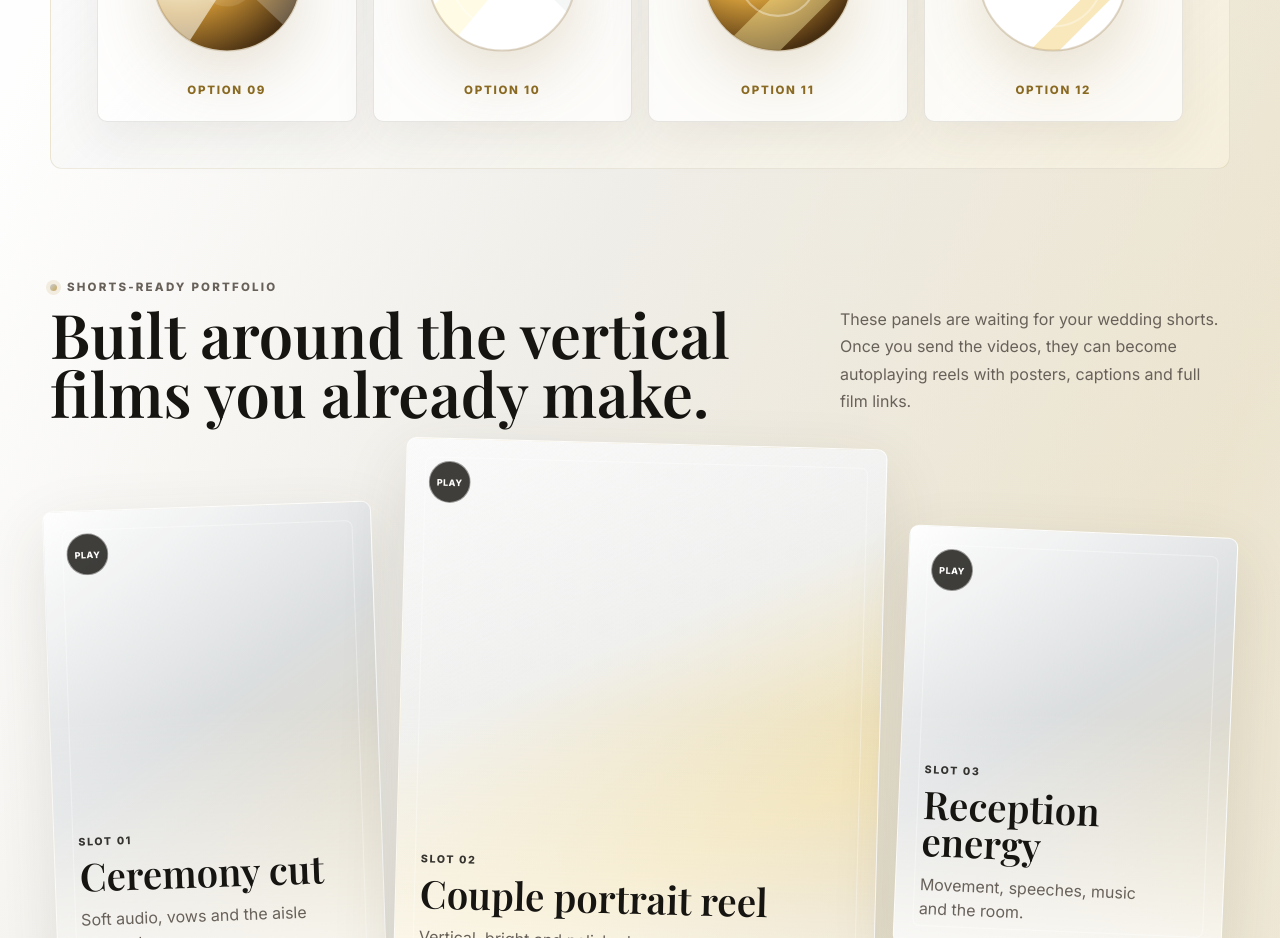
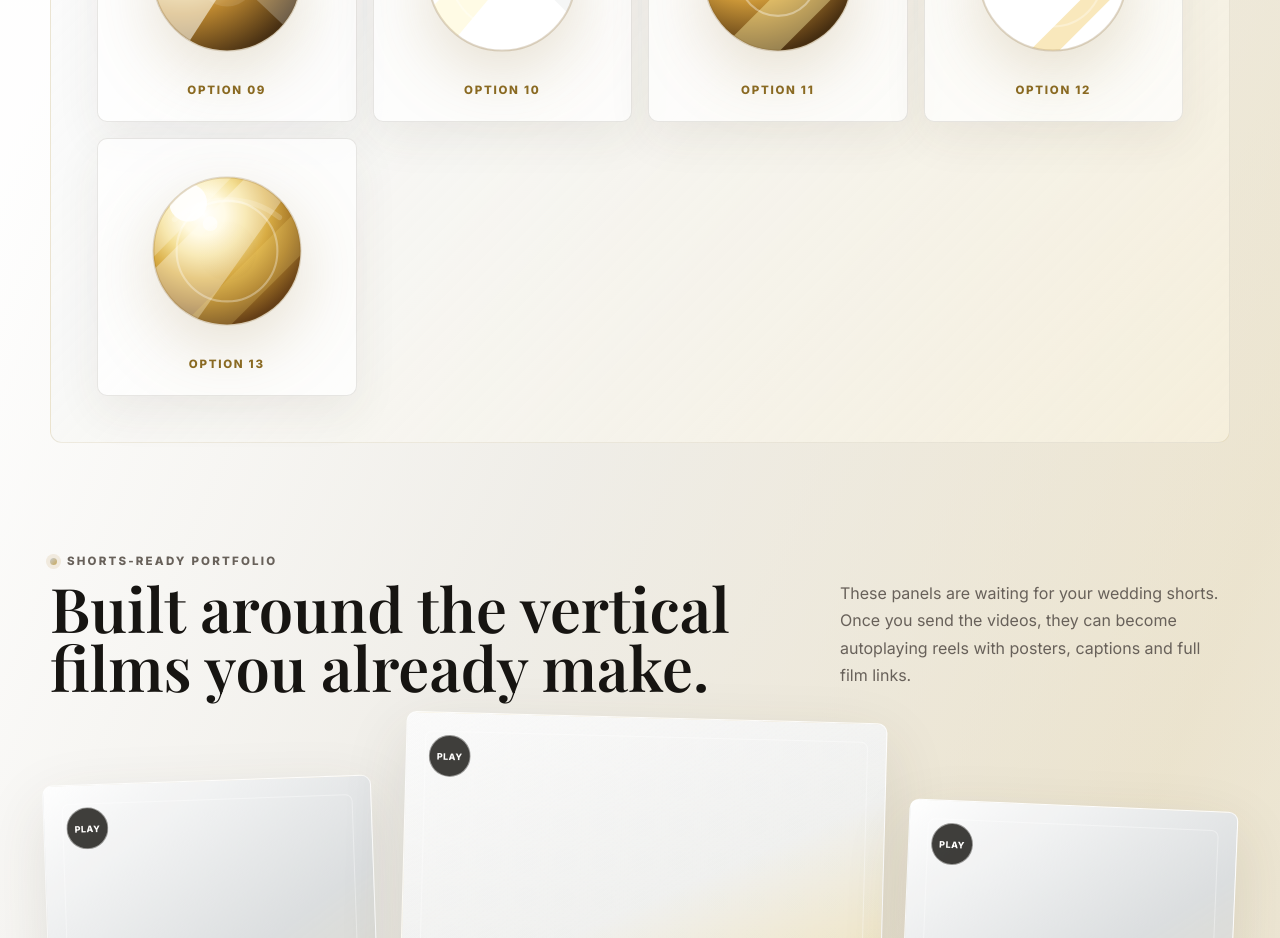
Before and after one commit to Lucastepp/whitebloom-media, an Angular app: page / in a window 1280 px wide. Shown: the part 1920-2858 px from the top of the page. Built offline with nearby package versions, Linux system fonts and the light colour scheme.

Commit message:
Add refined gradient mark option

```diff
--- a/src/app/app.html
+++ b/src/app/app.html
@@ -118,6 +118,10 @@
         <article class="alternative-card">
           <img src="/assets/white-bloom/mark-alt-12.svg" alt="Logo alternative 12 with clean diagonal light over a dark gold plane" />
           <span>Option 12</span>
+        </article>
+        <article class="alternative-card">
+          <img src="/assets/white-bloom/mark-alt-13.svg" alt="Logo alternative 13 with a smooth gold lens gradient and layered sun reflection" />
+          <span>Option 13</span>
         </article>
       </div>
     </section>
```
Also changed, not shown: public/assets/white-bloom/mark-alt-13.svg (added).
